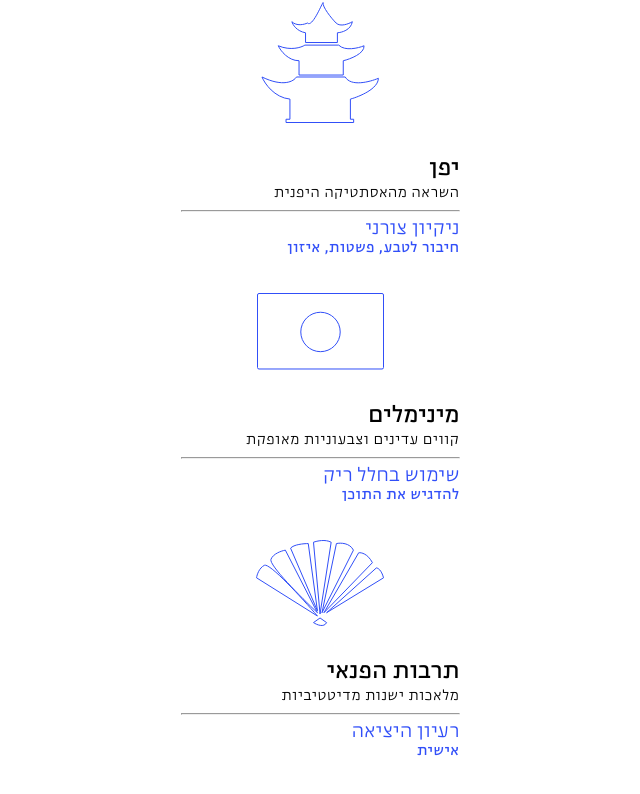
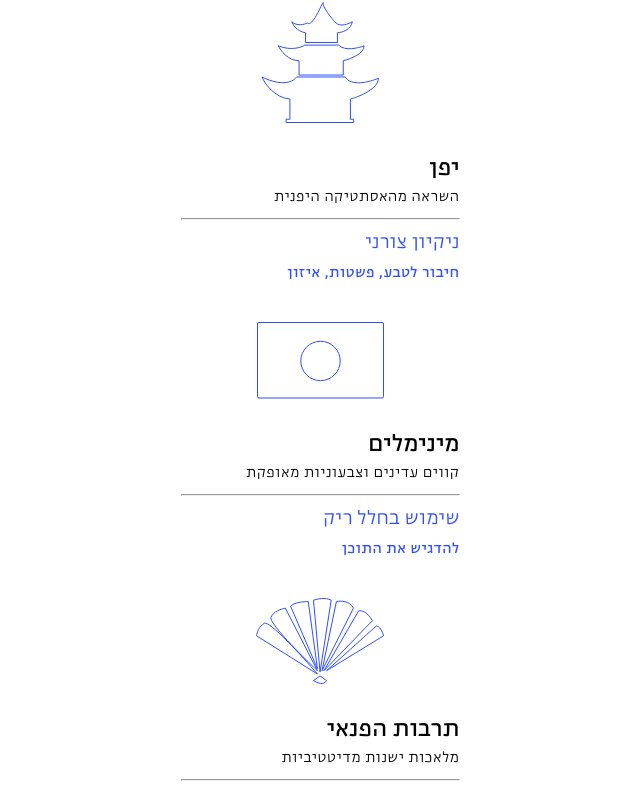
Before and after one commit to shirabercovici/shira-app, a Next.js app: page /design in a window 1280 px wide. Shown: the part 1542-2336 px from the top of the page, without its empty margins (320-960 px from the left). Built offline with nearby package versions, Linux system fonts and the light colour scheme; a web font is replaced by a local one.

Commit message:
make sure everything is centered

```diff
--- a/app/(desing)/design/page.module.css
+++ b/app/(desing)/design/page.module.css
@@ -135,7 +135,7 @@
   font-size: 0.938rem; /* 15px */
   font-style: normal;
   font-weight: 300;
-  line-height: 0.8125rem;
+  line-height: 1.4;
   letter-spacing: 0.028125rem; /* 0.45px */
   margin-top: 0.4375rem;
   margin-bottom: 0.625rem; /* 10px */
@@ -161,7 +161,7 @@
   font-size: 1.25rem; /* 20px */
   font-style: normal;
   font-weight: 300;
-  line-height: 0.8125rem; /* 13px */
+  line-height: 1.3;
   margin-top: 0.625rem; /* 10px */
   margin-bottom: 0;
   width: 17.4375rem; /* 279px */
@@ -176,7 +176,7 @@
   font-size: 0.9375rem; /* 15px */
   font-style: normal;
   font-weight: 400;
-  line-height: 0.8125rem; /* 13px */
+  line-height: 1.4; /* 13px */
   margin-top: 0.4375rem; /* 7px */
   letter-spacing: 0.028125rem; /* 0.45px */
   margin-bottom: 2.375rem; /* 28px */
@@ -244,8 +244,10 @@ width: 17.4375rem; /* 279px */
   display: flex;
   justify-content: space-between;
   align-items: flex-start;
-  width: 18rem;
-  margin: 0 auto 0rem auto;
+  max-width: 18rem;
+  width: 100%;
+  margin: 0 auto 0 auto;
+  box-sizing: border-box;
 }
 
 
```
